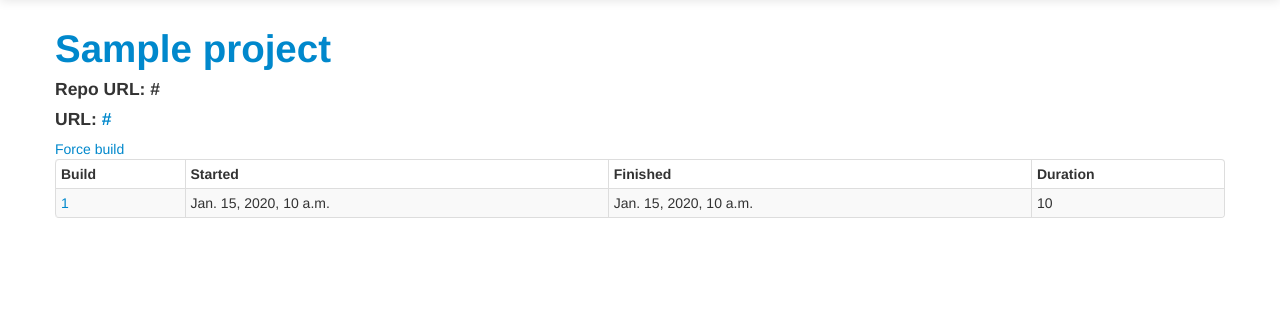
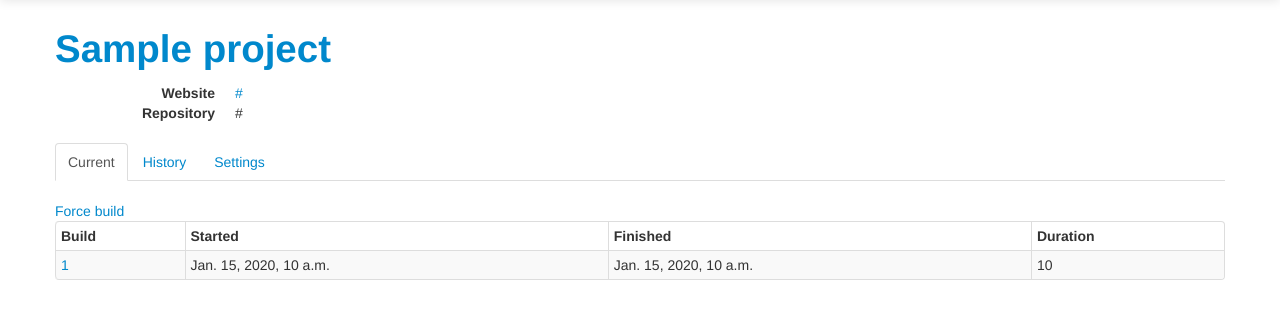
Before and after one commit to lukaszb/zeusci, a Django app: template zeusci/zeus/templates/zeus/project.html in a window 1280 px wide. Shown: the part 41-360 px from the top of the page. Run offline with Django 3.2, Linux system fonts and the light colour scheme; the template is opened without the code that fills it: most values are stand-ins (such as "Sample title", 1, 10 or a date in 2020); style sheets or scripts are compiled from the project's sources; some libraries are stand-ins or nearby versions.

Commit message:
Tabs faked

```diff
--- a/zeusci/zeus/templates/zeus/project.html
+++ b/zeusci/zeus/templates/zeus/project.html
@@ -5,8 +5,21 @@
 {% block container %}
 <h1><a href="{{ project.get_absolute_url }}">{{ project }}</a></h1>
 
-<h4>Repo URL: {{ project.repo_url }}</h4>
-<h4>URL: <a href="{{ project.url }}">{{ project.url }}</a></h4>
+<dl class="dl-horizontal">
+    <dt>Website</dt>
+    <dd><a href="{{ project.url }}">{{ project.url }}</a></dd>
+
+    <dt>Repository</dt>
+    <dd>{{ project.repo_url }}</dd>
+</dl>
+
+{% block tabs %}
+<ul class="nav nav-tabs">
+    <li class="active"><a href="#">Current</a></li>
+    <li><a href="#">History</a></li>
+    <li><a href="#">Settings</a></li>
+</ul>
+{% endblock %}
 
 {% block content %}
 
@@ -33,6 +46,6 @@
     </tbody>
 </table>
 
-{% endblock %}
+{% endblock content %}
 
-{% endblock %}
+{% endblock container %}
```
